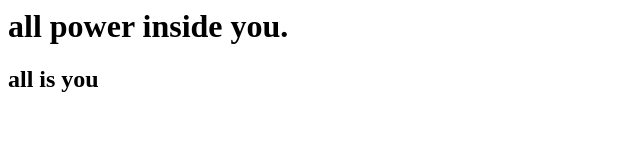
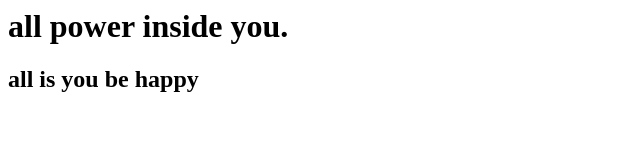
Before and after one commit to garg-prateek/learn-git-bharat, a plain HTML site: page index.html in a window 1280 px wide. Shown: the whole page, without its empty margins (0-640 px from the left). Drawn offline with Linux system fonts and the light colour scheme.

Commit message:
added a qoute

```diff
--- a/index.html
+++ b/index.html
@@ -1,7 +1,7 @@
 <html>
 <body>
 <h1>all power inside you.</h1>
-<h2>all is you</h2>
+<h2>all is you be happy</h2>
 </body>
 
 </html>
```
